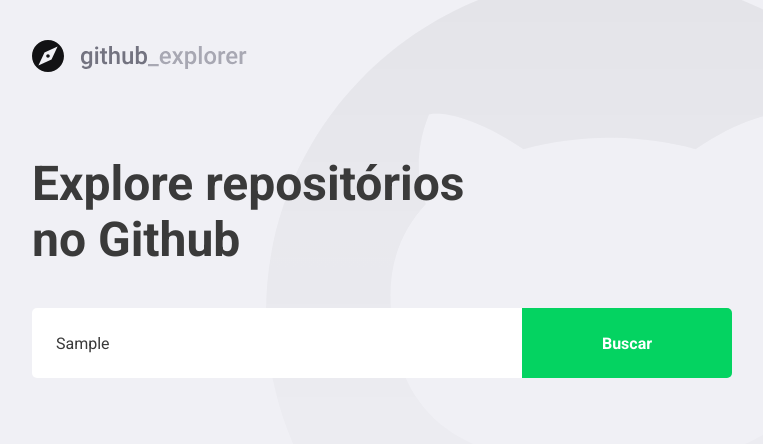
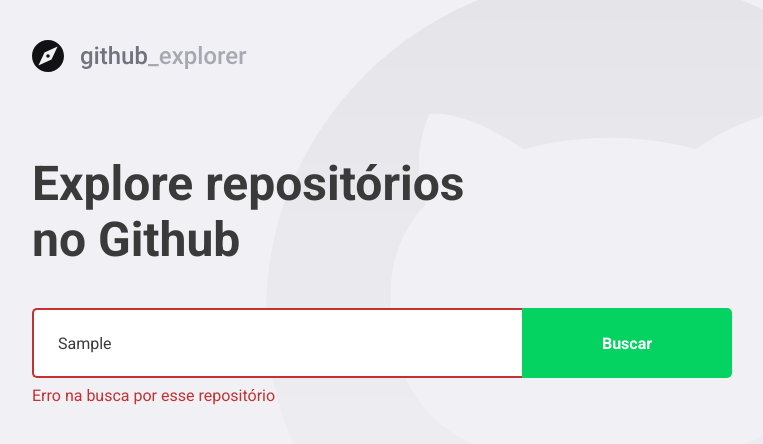
Before and after one commit to AdeLuigi/react-consumindo-github-api, a React (Create React App) app: page / in a window 1280 px wide. Both pictures are taken after typing "Sample" into the empty fields and a click on the button "Buscar". Shown: the top 444 px of the page, without its empty margins (148-911 px from the left). Built offline with nearby package versions, Linux system fonts and the light colour scheme; no server answers.

Commit message:
utilizacao de funcoes no styled components e validacao de erros no formulario

```diff
--- a/src/pages/Dashboard/index.tsx
+++ b/src/pages/Dashboard/index.tsx
@@ -1,6 +1,6 @@
 import React, { useState, FormEvent } from 'react';
 import { FiChevronRight } from 'react-icons/fi';
-import { Title, Form, Repositories } from './styles';
+import { Title, Form, Repositories, Error } from './styles';
 import logo from '../../assets/logo.svg';
 import api from '../../services/api';
 
@@ -15,6 +15,7 @@
 
 const Dashboard: React.FC = () => {
   const [newRepo, setNewRepo] = useState('');
+  const [inputError, setInputError] = useState('');
 
   const [repositories, setRepositories] = useState<Repository[]>([]);
 
@@ -22,17 +23,26 @@
     event: FormEvent<HTMLFormElement>,
   ): Promise<void> {
     event.preventDefault();
-    const response = await api.get<Repository>(`repos/${newRepo}`);
-    const repository = response.data;
-    setRepositories([...repositories, repository]);
-    setNewRepo('');
+    if (!newRepo) {
+      setInputError('Digite o autor/nome do repositório');
+      return;
+    }
+    try {
+      const response = await api.get<Repository>(`repos/${newRepo}`);
+      const repository = response.data;
+      setRepositories([...repositories, repository]);
+      setNewRepo('');
+      setInputError('');
+    } catch (error) {
+      setInputError('Erro na busca por esse repositório');
+    }
   }
 
   return (
     <>
       <img src={logo} alt="Github Explorer" />
       <Title>Explore repositórios no Github</Title>
-      <Form onSubmit={handleAddRepository}>
+      <Form hasError={!!inputError} onSubmit={handleAddRepository}>
         <input
           type="text"
           value={newRepo}
@@ -41,6 +51,7 @@
         />
         <button>Buscar</button>
       </Form>
+      {inputError && <Error>{inputError}</Error>}
       <Repositories>
         {repositories.map(repository => (
           <a key={repository.full_name} href="teste">
--- a/src/pages/Dashboard/styles.ts
+++ b/src/pages/Dashboard/styles.ts
@@ -1,5 +1,9 @@
-import styled from 'styled-components';
+import styled, { css } from 'styled-components';
 import { shade } from 'polished';
+
+interface FormProps {
+  hasError: boolean;
+}
 
 export const Title = styled.h1`
   font-size: 48px;
@@ -9,7 +13,7 @@
   max-width: 450px;
 `;
 
-export const Form = styled.form`
+export const Form = styled.form<FormProps>`
   max-width: 700px;
   margin-top: 40px;
   display: flex;
@@ -21,7 +25,15 @@
     border: 0;
     border-radius: 5px 0 0 5px;
     color: #3a3a3a;
-    &:hover {
+    border: 2px solid #fff;
+    border-right: 0;
+    ${props =>
+      props.hasError &&
+      css`
+        border-color: #c53030;
+      `}
+
+    &::placeholder {
       color: #a8a8b3;
     }
   }
@@ -88,3 +100,9 @@
     }
   }
 `;
+
+export const Error = styled.span`
+  display: block;
+  color: #c53030;
+  margin-top: 8px;
+`;
```
